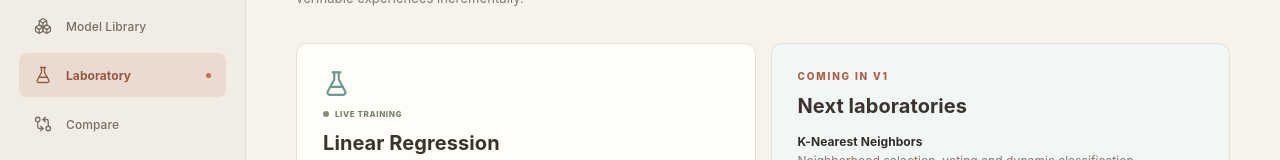
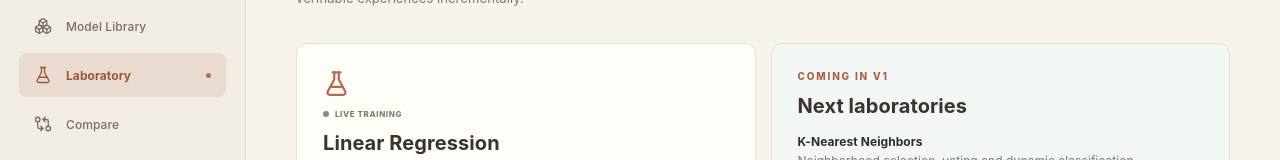
Before and after one commit to zeye-w/Model-Atlas, a Next.js app: page /lab in a window 1280 px wide. Shown: the part 237-397 px from the top of the page. Built offline with nearby package versions, Linux system fonts and the light colour scheme.

Commit message:
style: align laboratory icon with warm palette

```diff
--- a/src/app/lab/page.tsx
+++ b/src/app/lab/page.tsx
@@ -14,6 +14,6 @@ const roadmap = [
 
 export default function LabIndexPage() {
   return <div className="page-wrap"><div className="page-intro"><span className="section-index">03 / INTERACTIVE LABORATORY</span><h1>Ideas become experiments here.</h1><p>Every live lab exposes its execution mode, datasets, parameters and numerical results. We ship fully verifiable experiences incrementally.</p></div>
-    <div className="lab-list"><div className="lab-list-card"><FlaskConical color="#6e9b90" size={27}/><ModeBadge mode="live-training"/><h2>Linear Regression</h2><p>Run gradient descent in your browser with seeded synthetic data. Track every update and export a reproducible record.</p><Link href="/lab/linear-regression" className="button-primary">Open the experiment <ArrowRight size={16}/></Link></div><div className="lab-list-card" style={{background:"#f2f6f5"}}><span className="section-index">COMING IN V1</span><h2>Next laboratories</h2>{roadmap.map((item)=><div key={item.title}><strong style={{fontSize:12}}>{item.title}</strong><p>{item.detail}</p></div>)}</div></div>
+    <div className="lab-list"><div className="lab-list-card"><FlaskConical color="#b96a4b" size={27}/><ModeBadge mode="live-training"/><h2>Linear Regression</h2><p>Run gradient descent in your browser with seeded synthetic data. Track every update and export a reproducible record.</p><Link href="/lab/linear-regression" className="button-primary">Open the experiment <ArrowRight size={16}/></Link></div><div className="lab-list-card" style={{background:"#f2f6f5"}}><span className="section-index">COMING IN V1</span><h2>Next laboratories</h2>{roadmap.map((item)=><div key={item.title}><strong style={{fontSize:12}}>{item.title}</strong><p>{item.detail}</p></div>)}</div></div>
   </div>;
 }
```
